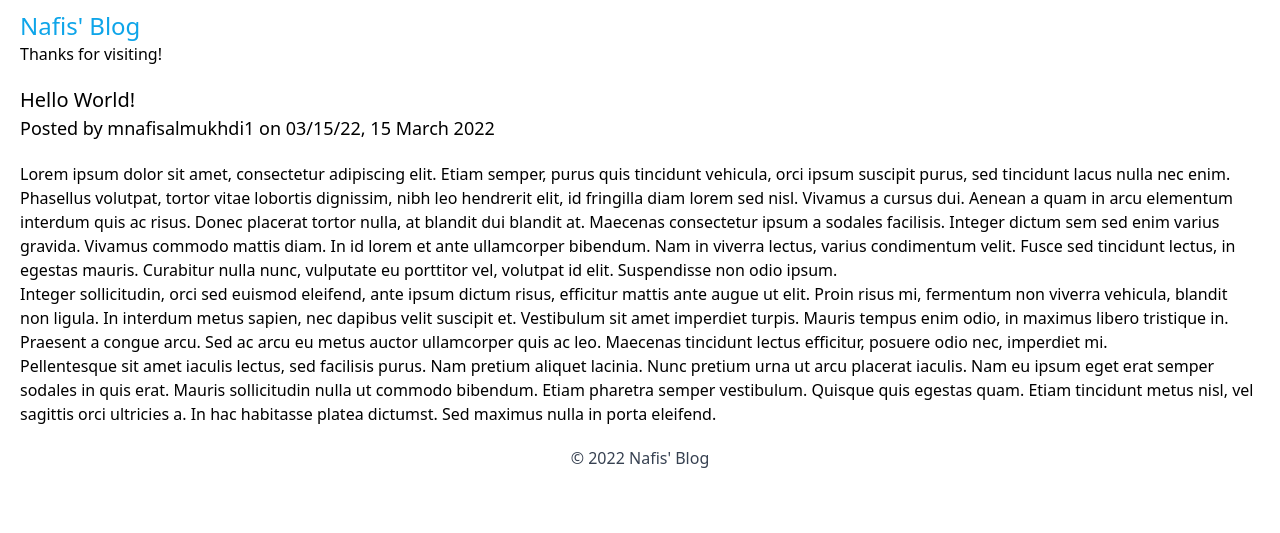
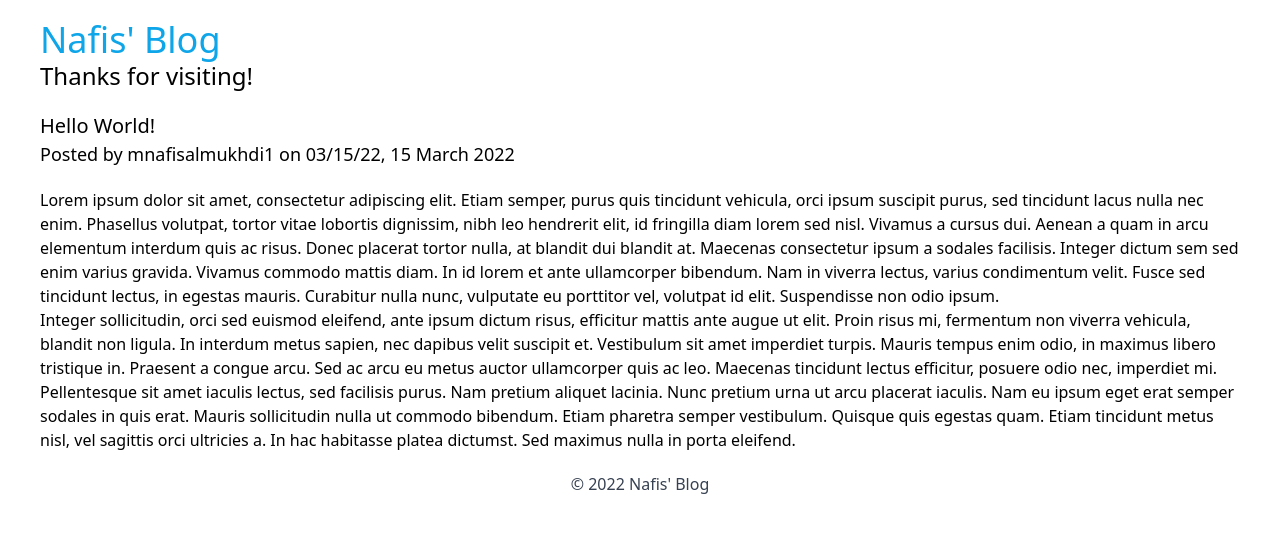
Before and after one commit to mnafisalmukhdi1/blog, a Jekyll site: the page built from _posts/2022-03-15-hello-world.md, in a window 1280 px wide. Shown: the top 533 px of the page. Built offline with Jekyll 4.4.1, drawn with Linux system fonts in a browser that asks for light colours; nearby versions of some CDN libraries.

Commit message:
Update header.html

```diff
--- a/_includes/header.html
+++ b/_includes/header.html
@@ -1,5 +1,5 @@
-<body class="mx-5 my-2.5">
+<body class="mx-10 my-5">
 	<header class="container">
-	<h1 class="text-2xl"><a href="{{site.url}}" class="text-sky-500">{{site.title}}</a></h1>
-	<h2 class="xl">{{site.description}}</h2>
+	<h1 class="text-4xl"><a href="{{site.url}}" class="text-sky-500">{{site.title}}</a></h1>
+	<h2 class="text-2xl">{{site.description}}</h2>
 	</header>
```
